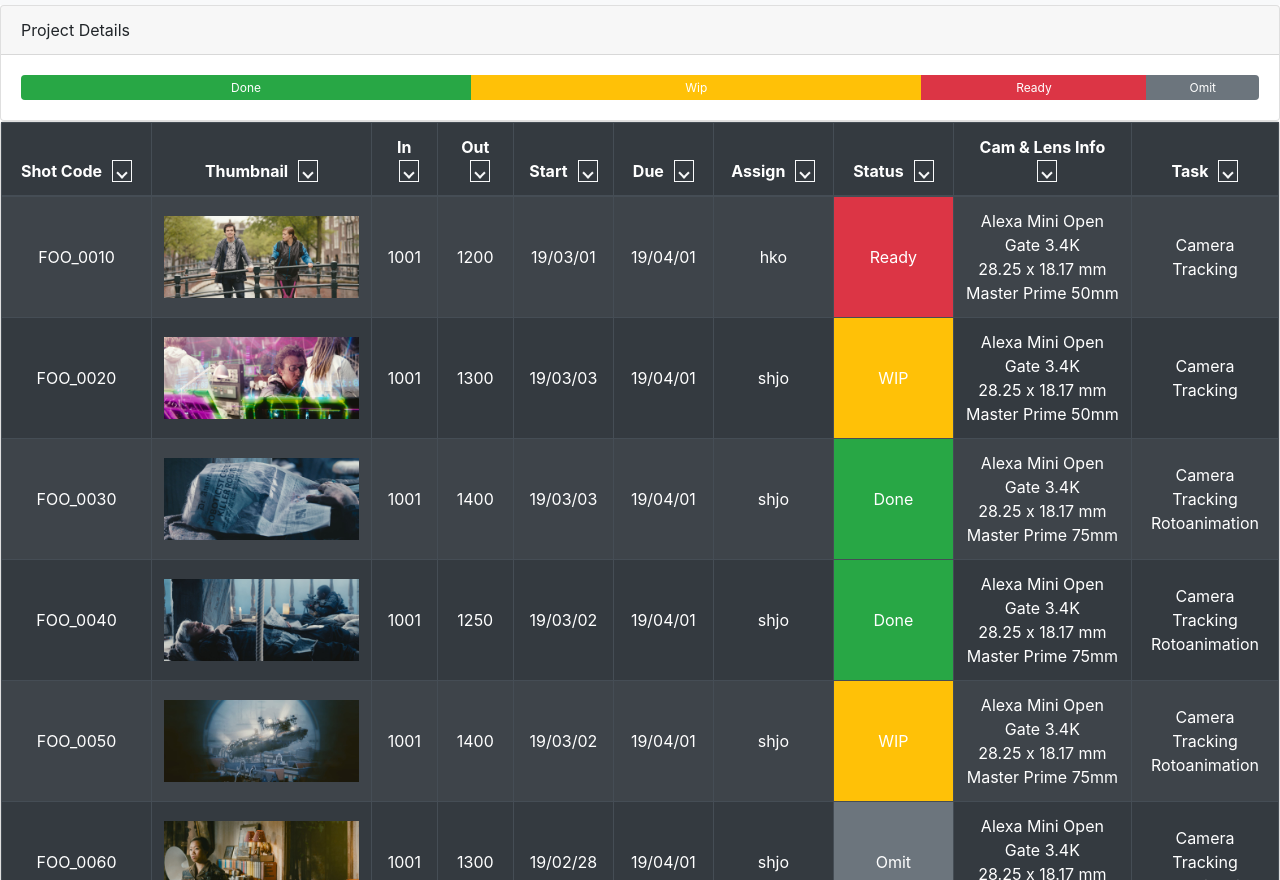
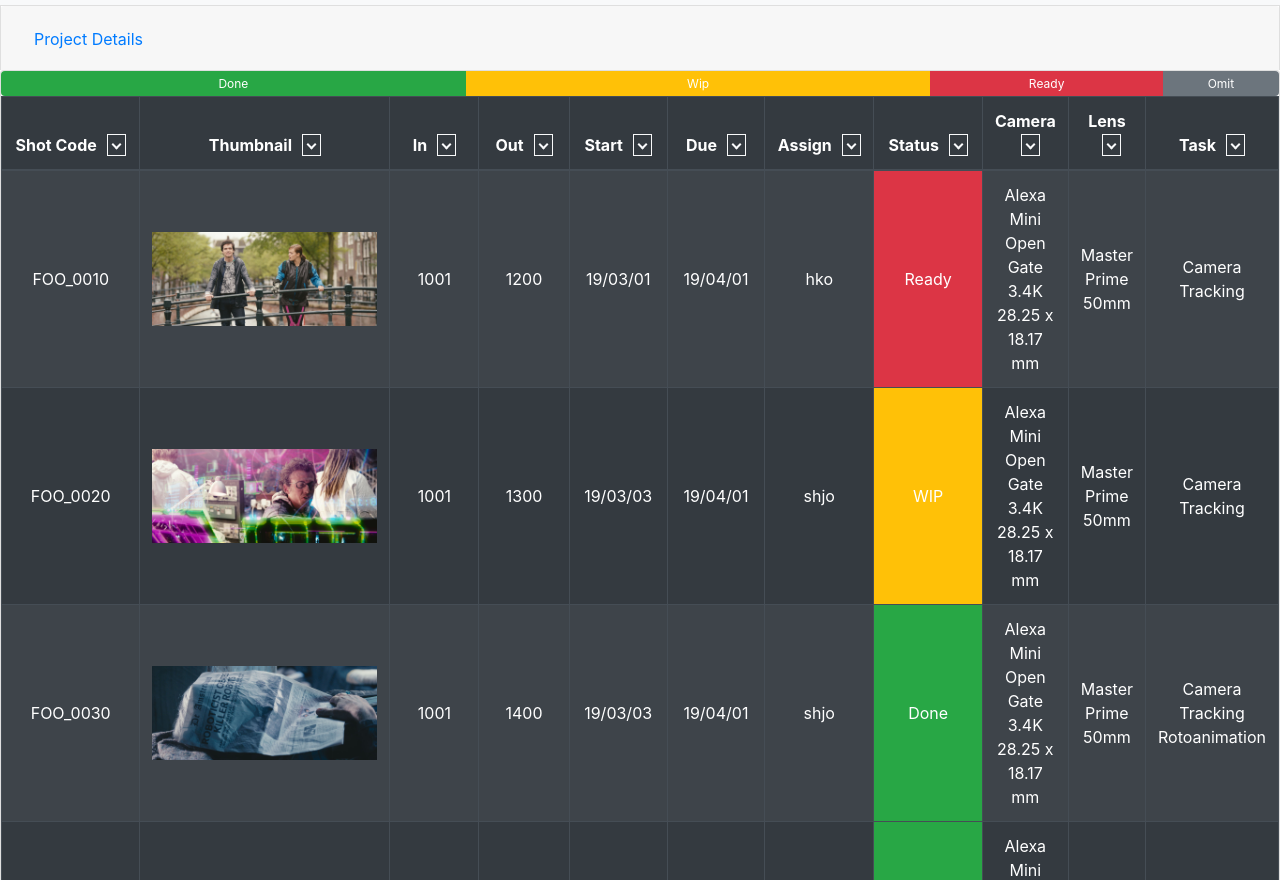
Before and after one commit to 75mm-studio/koi, a plain HTML site: page index.html in a window 1280 px wide. Shown: the part 51-931 px from the top of the page. Drawn offline with Linux system fonts and the light colour scheme.

Commit message:
edit tablehead edit accordion

```diff
--- a/css/excel-bootstrap-table-filter-style.css
+++ b/css/excel-bootstrap-table-filter-style.css
@@ -66,8 +66,9 @@
     border: solid #f8f9fa;
     border-width: 0 2px 2px 0;
     display: inline-block;
-    padding: 3px;
+    padding: 2.5px;
     margin-right:5px;
+    margin-bottom:3.5px;
     margin-left:5px;
     transform: rotate(45deg);
     -webkit-transform: rotate(45deg);
--- a/index.html
+++ b/index.html
@@ -34,12 +34,24 @@
         </ul>
     </nav>
 
+    <div class="accordion" id="accordionExample">
       <div class="card">
-      <div class="card-header">
+        <div class="card-header" id="headingOne">
+          <h2 class="mb-0">
+            <button class="btn btn-link" type="button" data-toggle="collapse" data-target="#collapseOne" aria-expanded="false" aria-controls="collapseOne">
               Project Details
+            </button>
+          </h2>
+        </div>
+        <div id="collapseOne" class="collapse" aria-labelledby="headingOne" data-parent="#accordionExample">
+          <div class="card-body">
+            Koi (鯉, English: /ˈkɔɪ/, Japanese: [koꜜi]) or more specifically nishikigoi (錦鯉, [ɲiɕi̥kiꜜɡoi], literally "brocaded carp"), are colored varieties of Amur carp (Cyprinus rubrofuscus) that are kept for decorative purposes in outdoor koi ponds or water gardens.
+          </div>
+        </div>
+      </div>
     </div>
 
-      <div class="card-body">
+    <div class="card">
       <div class="progress" style="height: 25px;">
         <div class="progress-bar bg-success" style="width:40%">
           Done
@@ -54,22 +66,19 @@
           Omit
         </div>
       </div>
-      </div>
-    </div>
-
-    <div class="card">
       <table style="font-size: 1.0em" class="table table-dark table-striped table-bordered table-hover text-center">
         <thead>
           <tr>
             <th style="width: 150px">Shot Code</th>
-            <th>Thumbnail</th>
-            <th>In</th>
-            <th>Out</th>
+            <th style="width: 300px">Thumbnail</th>
+            <th style="width: 100px">In</th>
+            <th style="width: 100px">Out</th>
             <th style="width: 100px">Start</th>
             <th style="width: 100px">Due</th>
             <th style="width: 120px">Assign</th>
             <th style="width: 120px">Status</th>
-            <th>Cam & Lens Info</th>
+            <th>Camera</th>
+            <th>Lens</th>
             <th>Task</th>
           </tr>
         </thead>
@@ -83,7 +92,8 @@
             <td class="align-middle">19/04/01</td>
             <td class="align-middle">hko</td>
             <td class="align-middle bg-danger">Ready</td>
-            <td class="align-middle">Alexa Mini Open Gate 3.4K<br>28.25 x 18.17 mm<br>Master Prime 50mm</td>
+            <td class="align-middle">Alexa Mini Open Gate 3.4K<br>28.25 x 18.17 mm</td>
+            <td class="align-middle">Master Prime 50mm</td>
             <td class="align-middle">Camera Tracking</td>
           </tr>
           <tr>
@@ -95,7 +105,8 @@
             <td class="align-middle">19/04/01</td>
             <td class="align-middle">shjo</td>
             <td class="align-middle bg-warning">WIP</td>
-            <td class="align-middle">Alexa Mini Open Gate 3.4K<br>28.25 x 18.17 mm<br>Master Prime 50mm</td>
+            <td class="align-middle">Alexa Mini Open Gate 3.4K<br>28.25 x 18.17 mm</td>
+            <td class="align-middle">Master Prime 50mm</td>
             <td class="align-middle">Camera Tracking</td>
           </tr>
           <tr>
@@ -107,7 +118,8 @@
             <td class="align-middle">19/04/01</td>
             <td class="align-middle">shjo</td>
             <td class="align-middle bg-success">Done</td>
-            <td class="align-middle">Alexa Mini Open Gate 3.4K<br>28.25 x 18.17 mm<br>Master Prime 75mm</td>
+            <td class="align-middle">Alexa Mini Open Gate 3.4K<br>28.25 x 18.17 mm</td>
+            <td class="align-middle">Master Prime 50mm</td>
             <td class="align-middle">Camera Tracking<br>Rotoanimation</td>
           </tr>
           <tr>
@@ -119,7 +131,8 @@
             <td class="align-middle">19/04/01</td>
             <td class="align-middle">shjo</td>
             <td class="align-middle bg-success">Done</td>
-            <td class="align-middle">Alexa Mini Open Gate 3.4K<br>28.25 x 18.17 mm<br>Master Prime 75mm</td>
+            <td class="align-middle">Alexa Mini Open Gate 3.4K<br>28.25 x 18.17 mm</td>
+            <td class="align-middle">Master Prime 50mm</td>
             <td class="align-middle">Camera Tracking<br>Rotoanimation</td>
           </tr>
           <tr>
@@ -131,7 +144,8 @@
             <td class="align-middle">19/04/01</td>
             <td class="align-middle">shjo</td>
             <td class="align-middle bg-warning">WIP</td>
-            <td class="align-middle">Alexa Mini Open Gate 3.4K<br>28.25 x 18.17 mm<br>Master Prime 75mm</td>
+            <td class="align-middle">Alexa Mini Open Gate 3.4K<br>28.25 x 18.17 mm</td>
+            <td class="align-middle">Master Prime 50mm</td>
             <td class="align-middle">Camera Tracking<br>Rotoanimation</td>
           </tr>
           <tr>
@@ -143,7 +157,8 @@
             <td class="align-middle">19/04/01</td>
             <td class="align-middle">shjo</td>
             <td class="align-middle bg-secondary">Omit</td>
-            <td class="align-middle">Alexa Mini Open Gate 3.4K<br>28.25 x 18.17 mm<br>Master Prime 75mm</td>
+            <td class="align-middle">Alexa Mini Open Gate 3.4K<br>28.25 x 18.17 mm</td>
+            <td class="align-middle">Master Prime 50mm</td>
             <td class="align-middle">Camera Tracking<br>Rotoanimation</td>
           </tr>
         </tbody>
```
Lines whose indentation alone changed are shown as unchanged.
